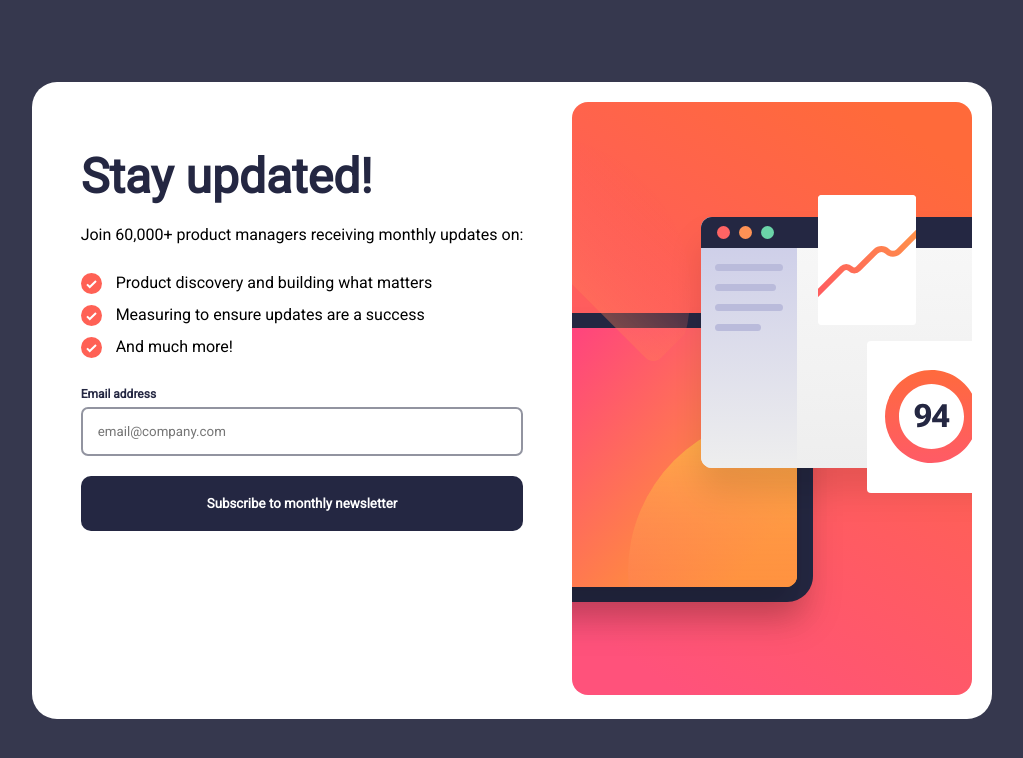
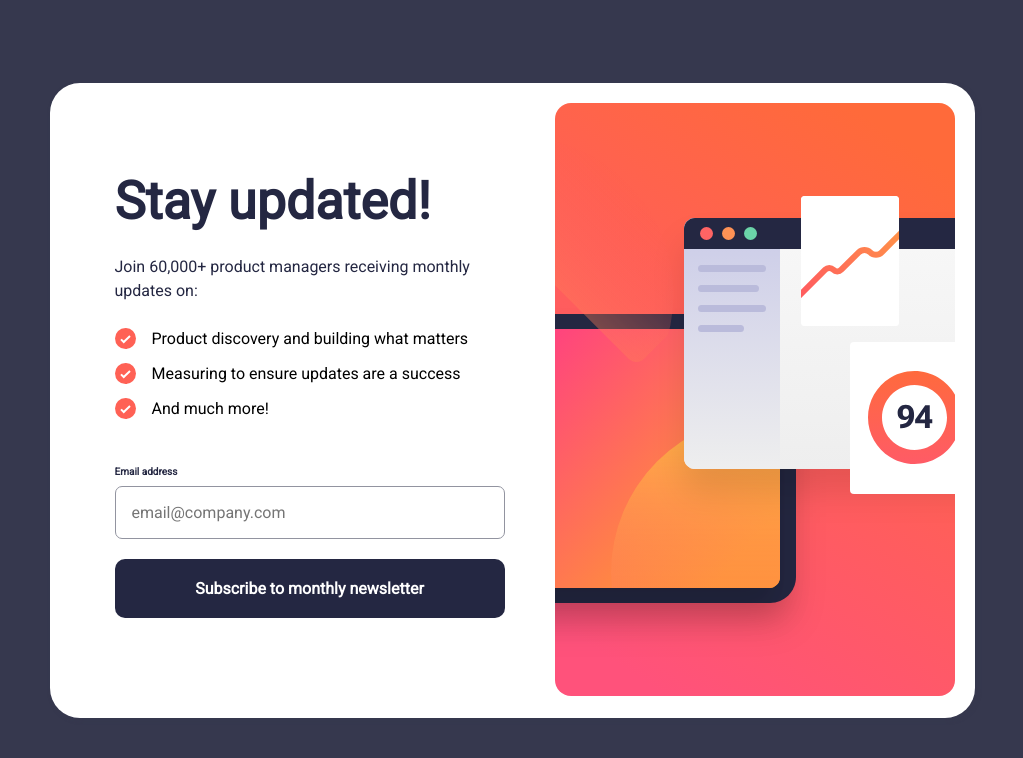
Before and after one commit to fox-projects/frontend-mentor, a website built with Parcel: page 02-newsletter-sign-up-with-success-message/index.html in a window 1280 px wide. Shown: the whole page, without its empty margins (128-1151 px from the left). Built offline with nearby package versions, Linux system fonts and the light colour scheme.

Commit message:
Improve styling to be closer to design

```diff
--- a/02-newsletter-sign-up-with-success-message/style.css
+++ b/02-newsletter-sign-up-with-success-message/style.css
@@ -31,16 +31,17 @@ body {
 
 img {
 	width: 100%;
+	height: auto;
 }
 
 h1 {
 	color: var(--dark-slate-gray);
-	font-size: 48px;
 	line-height: 110%;
-	margin-block-end: 20px;
+	margin-block-end: 25px;
 }
 
 p {
+	color: var(--dark-slate-gray);
 	line-height: 150%;
 }
 
@@ -55,15 +56,26 @@ a:active {
 
 .card {
 	display: flex;
+	border-radius: 30px;
+	background-color: var(--white);
+	box-shadow: 2px 2px 4px var(--charcoal-grey);
+}
+
+.card-stay-updated {
+	width: 925px;
+	height: 635px;
+
 	padding: 20px;
-	border-radius: 25px;
-	background-color: var(--white);
 }
 
 .card-left {
-	margin: 29px;
-	margin-top: 49px;
-	margin-right: 49px;
+	margin-block-start: 70px;
+	margin-inline: 45px;
+	margin-inline-end: 50px;
+}
+
+.card-left > h1 {
+	font-size: 3.25rem;
 }
 
 .card-left > p {
@@ -71,31 +83,35 @@ a:active {
 }
 
 .card-left > ul {
-	width: 100%;
-	margin-block-end: 20px;
+	margin-block-end: 35px;
 }
 
 .card-left li {
 	background: url('./assets/images/icon-list.svg') left center no-repeat;
 	line-height: 200%;
 	list-style-type: none;
-	padding-inline-start: 35px;
-	/* list-style-image: url('./assets/images/icon-list.svg');
-	list-style-position: inside; */
+	padding-inline-start: 37px;
+
+	&:not(:last-child) {
+		margin-block-end: 3px;
+	}
 }
 
 .card-left label {
 	color: var(--dark-slate-gray);
-	font-size: 12px;
+	font-size: 0.625rem;
 	font-weight: 700;
 }
+
 .card-left input {
 	width: 100%;
-	padding: 15px;
-	border: 2px solid var(--grey);
+	padding: 16px;
+	border: 1px solid var(--grey);
 	border-radius: 7px;
+	color: var(--white);
+	font-size: 1rem;
 	margin-block-end: 20px;
-	margin-block-start: 5px;
+	margin-block-start: 7px;
 }
 
 .card-left button {
@@ -104,14 +120,19 @@ a:active {
 	background-color: var(--dark-slate-gray);
 	color: var(--white);
 	cursor: pointer;
+	font-size: 1rem;
 	font-weight: 700;
 	padding-block: 20px;
+}
+
+.card-right img {
+	width: 400px;
 }
 
 .card-thanks-for-subscribing {
 	width: 460px;
 	padding: 50px;
-	color: var(--dark-slate-gray);
+	color: var(--grey);
 
 	& img {
 		width: 50px;
@@ -134,10 +155,19 @@ a:active {
 @media (max-width: 1200px) {
 	.card {
 		overflow: hidden;
-		width: 400px;
+		width: 100%;
+		height: auto;
 		flex-direction: column-reverse;
 		padding: 0;
 		border-radius: 15px;
+	}
+
+	.card .card-left {
+		margin-block-start: 35px;
+	}
+
+	.card .card-left h1 {
+		font-size: 2.5rem;
 	}
 
 	.card-thanks-for-subscribing {
```
